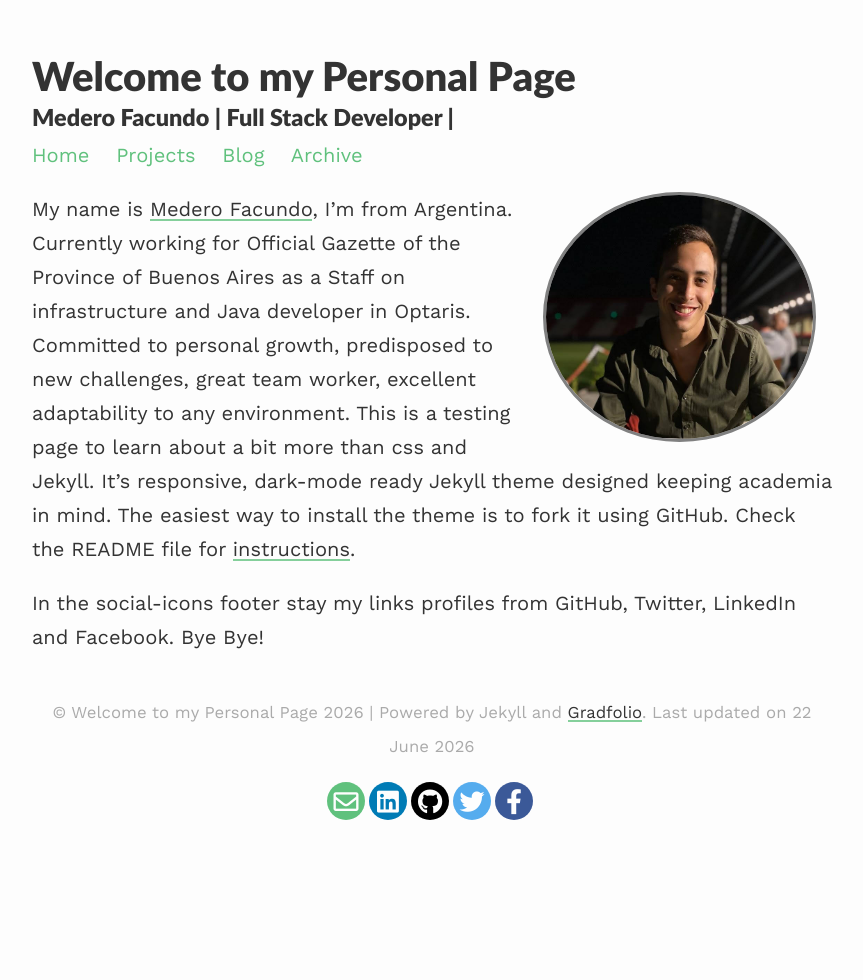
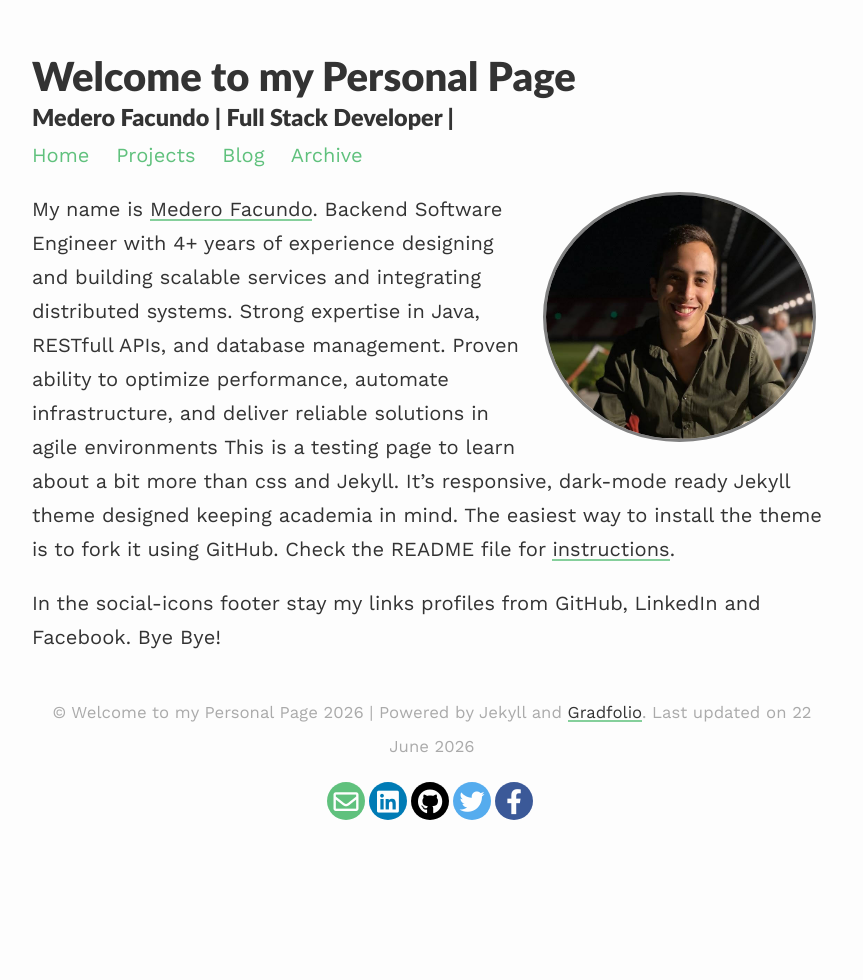
Before and after one commit to facumedero/facumedero.github.io, a Jekyll site: the page built from index.md, in a window 1280 px wide. Shown: the whole page, without its empty margins (208-1071 px from the left). Built offline with Jekyll 4.4.1, drawn with Linux system fonts in a browser that asks for light colours; nearby versions of some CDN libraries.

```diff
--- a/index.md
+++ b/index.md
@@ -7,9 +7,10 @@ profile:
 published: true
 ---
 
-My name is [Medero Facundo](https://linktr.ee/facundomedero){:target="\_blank"}, I'm from Argentina.
-Currently working for Official Gazette of the Province of Buenos Aires as a Staff on infrastructure and Java developer in Optaris.
-Committed to personal growth, predisposed to new challenges, great team worker, excellent adaptability to any environment.
+My name is [Medero Facundo](https://linktr.ee/facundomedero){:target="\_blank"}.
+Backend Software Engineer with 4+ years of experience designing and building scalable services and integrating
+distributed systems. Strong expertise in Java, RESTfull APIs, and database management. Proven ability to optimize
+performance, automate infrastructure, and deliver reliable solutions in agile environments
 This is a testing page to learn about a bit more than css and Jekyll. It's responsive, dark-mode ready Jekyll theme designed keeping academia in mind. The easiest way to install the theme is to fork it using GitHub. Check the README file for [instructions](https://github.com/jitinnair1/gradfolio#installation){:target="\_blank"}.
 
-In the social-icons footer stay my links profiles from GitHub, Twitter, LinkedIn and Facebook. Bye Bye!
+In the social-icons footer stay my links profiles from GitHub, LinkedIn and Facebook. Bye Bye!
```
Also changed, not shown: .github/workflows/jekyll-docker.yml.
